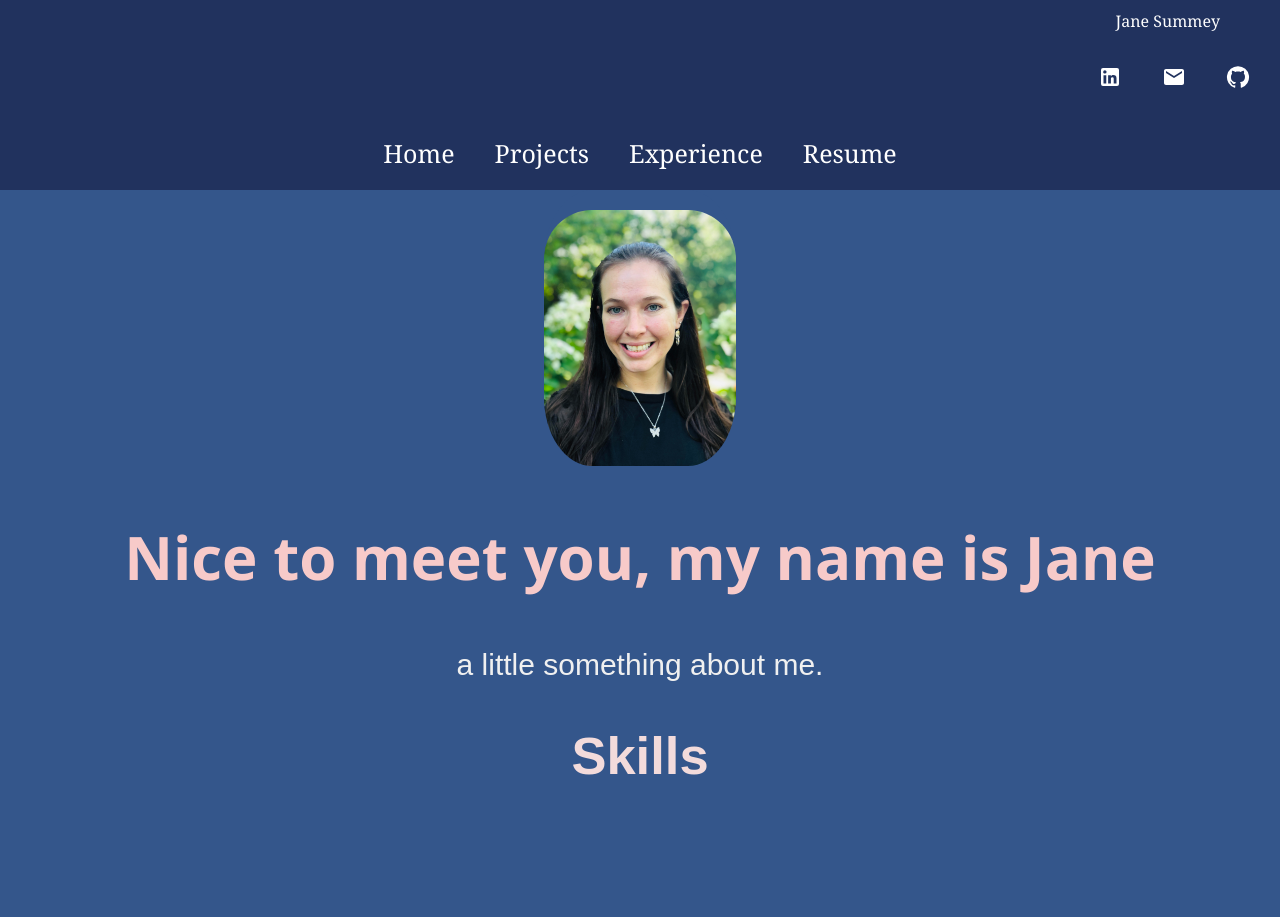
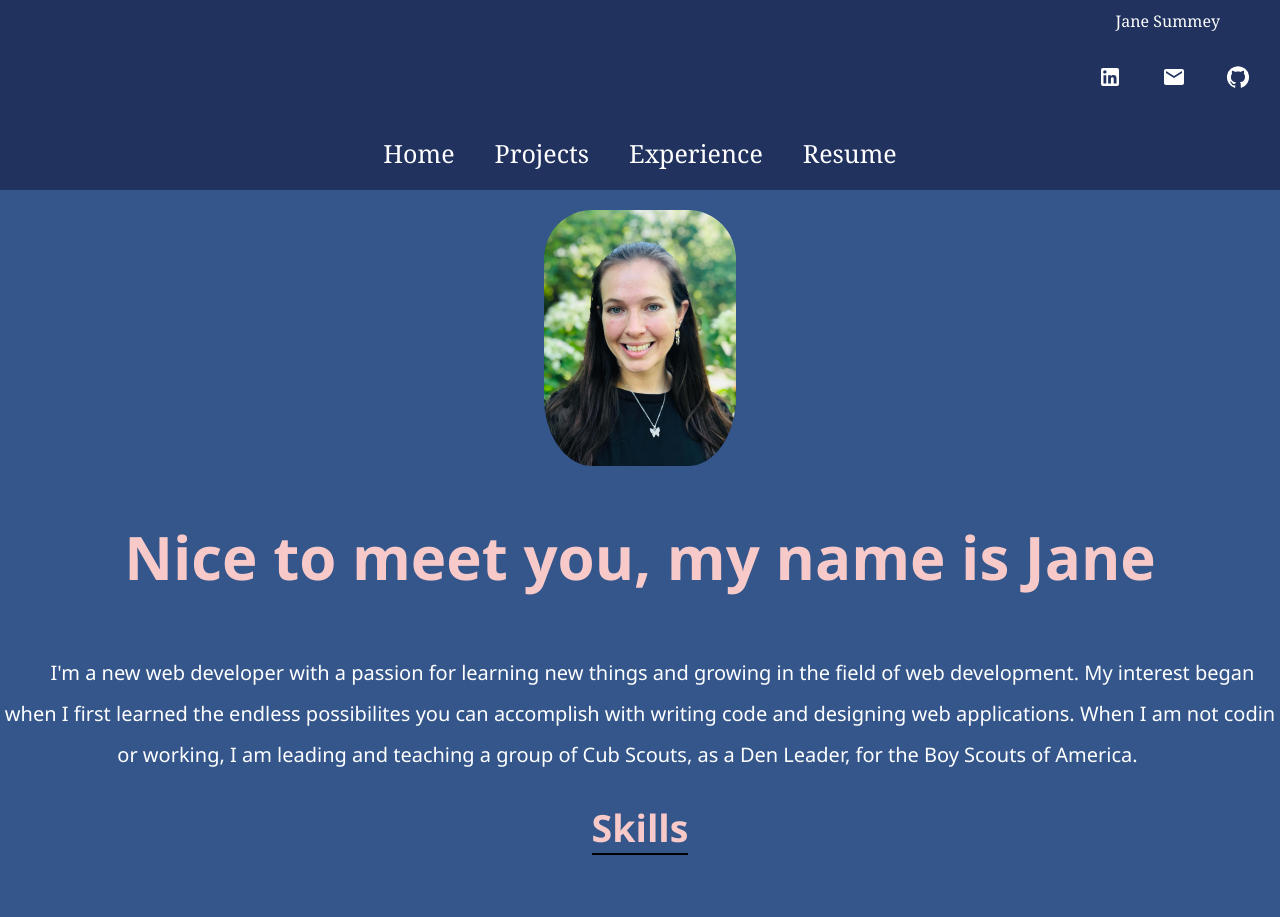
Before and after one commit to jasummey/Portfolio, a React (Create React App) app: page / in a window 1280 px wide. Shown: the top 917 px of the page. Built offline with nearby package versions, Linux system fonts and the light colour scheme.

Commit message:
Update for progress check #1.

```diff
--- a/src/App.js
+++ b/src/App.js
@@ -6,7 +6,6 @@ import Home from "./components/Home";
 import Projects from "./components/Projects";
 import Experience from "./components/Experience";
 import Resume from "./components/Resume";
-import resume from "./pdf/Resume.pdf";
 import "react-pdf/dist/esm/Page/AnnotationLayer.css";
 
 function App() {
@@ -18,7 +17,7 @@ function App() {
           <Route path="/" element={<Home />} />
           <Route path="/projects" element={<Projects />} />
           <Route path="/experience" element={<Experience />} />
-          <Route path="/resume" element={<Resume resume={resume} />} />
+          <Route path="/resume" element={<Resume />} />
         </Routes>
       </Router>
     </div>
--- a/src/components/Experience.js
+++ b/src/components/Experience.js
@@ -1,5 +1,5 @@
 import React from "react";
-import "../components/experience.css";
+import "../components/styles/experience.css";
 
 function Experience() {
   return (
@@ -8,16 +8,17 @@ function Experience() {
         {" "}
         <h2>Education</h2>
         <h3> Associates Degree Business Administration</h3>
-        <span>
+        <li>
           Cleveland Community College, Shelby, NC, In Progress, estimated
-          completiion, Fall, 2024.
-        </span>
+          completion, Fall, 2024.
+        </li>
       </div>
       <div>
-        <span>
+        <h3>Full Stack Web Development Certificate</h3>
+        <li>
           Full Stack Web Development Certificate, Kenzie Academy, estimated
-          completiion October, 2023.
-        </span>
+          completion October, 2023.
+        </li>
       </div>
       <br />
       <div>
--- a/src/components/Home.js
+++ b/src/components/Home.js
@@ -1,5 +1,5 @@
 import React from "react";
-import "../components/home.css";
+import "../components/styles/home.css";
 import profilePic from "./profilepic.jpg";
 
 function Home() {
@@ -10,14 +10,21 @@ function Home() {
       <div className="about">
         <h2>Nice to meet you, my name is Jane</h2>
         <div className="prompt">
-          <span>a little something about me.</span>
+          <span>
+            I'm a new web developer with a passion for learning new things and
+            growing in the field of web development. My interest began when I
+            first learned the endless possibilites you can accomplish with
+            writing code and designing web applications. When I am not codin or
+            working, I am leading and teaching a group of Cub Scouts, as a Den
+            Leader, for the Boy Scouts of America.
+          </span>
         </div>
       </div>
       <div className="skills">
         <h2>Skills</h2>
         <ul className="list">
           <li className="item">
-            <h2>Languages</h2>
+            <span>ReactJS, HTML, CSS, BootStrap, JavaScript, MongoDB</span>
           </li>
         </ul>
       </div>
--- a/src/components/Navbar.js
+++ b/src/components/Navbar.js
@@ -1,6 +1,6 @@
 import React from "react";
 import { Link } from "react-router-dom";
-import "../components/navbar.css";
+import "../components/styles/navbar.css";
 import LinkedInIcon from "@mui/icons-material/LinkedIn";
 import EmailIcon from "@mui/icons-material/Email";
 import GitHubIcon from "@mui/icons-material/GitHub";
--- a/src/components/Projects.js
+++ b/src/components/Projects.js
@@ -1,5 +1,5 @@
 import React from "react";
-import "./projects.css";
+import "./styles/projects.css";
 
 import ProjectDisplay from "./ProjectDisplay";
 
--- a/src/components/Resume.js
+++ b/src/components/Resume.js
@@ -1,18 +1,9 @@
 import React from "react";
-import resume from "../pdf/Resume.pdf";
-import "./resume.css";
+
+import "./styles/resume.css";
 
 function Resume() {
-  return (
-    <div>
-      <object
-        className="resume"
-        data={resume}
-        alt="Jane Summey Resume"
-      ></object>
-      {/* <embed src={resume} type="resume/pdf" width="100%" height="800px" /> */}
-    </div>
-  );
+  return <div>Resume</div>;
 }
 
 export default Resume;
--- a/src/components/experience.css
+++ b/src/components/styles/experience.css
@@ -13,3 +13,15 @@ html {
   color: #f0f0f0;
   padding: 20px;
 }
+
+h3 {
+  /* border-bottom: 2px solid black; */
+  width: 100%;
+  display: flex;
+  justify-content: center;
+  flex-direction: column;
+  align-items: center;
+  text-align: center;
+  background-color: #34568b;
+  color: #f0f0f0;
+}
--- a/src/components/home.css
+++ b/src/components/styles/home.css
@@ -5,7 +5,7 @@
   align-items: center;
   justify-content: center;
   align-items: center;
-  font-family: "Arial", sans-serif;
+  font-family: "Segoe UI", Tahoma, Geneva, Verdana, sans-serif;
   color: #3e497a;
   background-color: #34568b;
   color: #f3dbdb;
@@ -47,14 +47,16 @@
   width: auto;
   font-size: 30px;
 }
-.prompt svg {
-  font-size: 60px;
-  margin: 5px;
+.prompt span {
+  font-size: 20px;
+  margin: 25px;
   color: white;
+  justify-content: center;
+  align-items: center;
 }
 
 .skills {
-  font-size: 35px;
+  font-size: 25px;
   width: 100%;
   display: flex;
   justify-content: center;
@@ -62,6 +64,7 @@
   align-items: center;
 }
 
-.skills h1 {
+.skills h2 {
   color: #f7cac9;
+  border-bottom: 2px solid black;
 }
--- a/src/components/navbar.css
+++ b/src/components/styles/navbar.css
@@ -1,6 +1,4 @@
 .navbar {
-  /* width: 100%;
-  height: 100px; */
   background: #21325e;
 }
 .icons {
```
Also changed, not shown: src/components/styles/projects.css (renamed from src/components/projects.css), src/components/styles/resume.css (renamed from src/components/resume.css), 1 other file (tests, documents, lock files or other folders).
